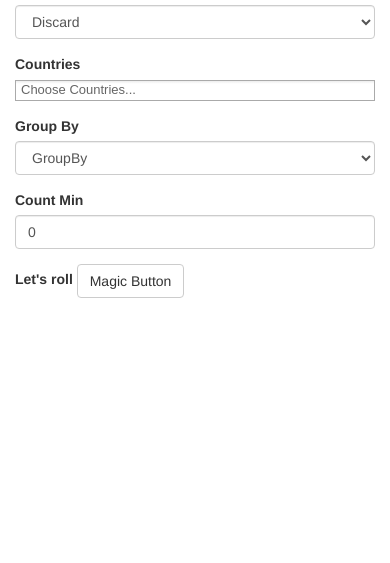
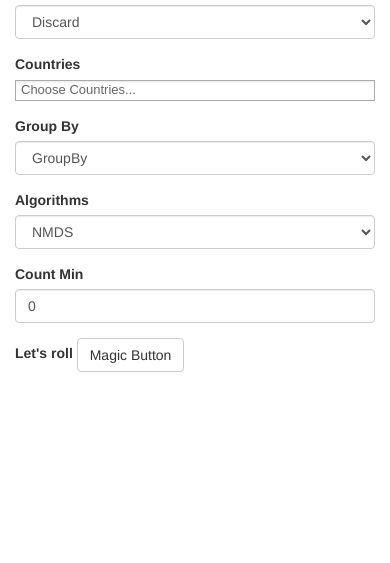
Before and after one commit to scotfu/iv, a Django app: page / in a window 390 px wide. Shown: the part 242-805 px from the top of the page. Run offline with Django 3.2, Linux system fonts and the light colour scheme; some libraries are stand-ins or nearby versions.

Commit message:
free choice of algorithms

```diff
--- a/web_api/records/views.py
+++ b/web_api/records/views.py
@@ -267,6 +267,7 @@ def kmeans(request):
         start_age = request.GET.get('start',1)
         end_age = request.GET.get('end',120)
         gender = request.GET.get('gender','0')
+        algorithm = request.GET.get('algorithm','0')
         page = request.GET.get('p',1)
         kwargs = {}
         if gender == 'Male':
@@ -282,7 +283,7 @@ def kmeans(request):
         if country != '0':
             kwargs['record__country__in'] = country.split(",")
         selected_points = set(request.GET.getlist("point"))
-    selected_points = [map(float,BitString.objects.filter(bit_string=point)[0].nmds.split(',')) for point in selected_points]
+    selected_points = [map(float,getattr(BitString.objects.filter(bit_string=point)[0],algorithm).split(',')) for point in selected_points]
     result = BitString.objects.filter(record__age__range=(start_age,end_age),**kwargs).annotate(num=Count('record'))
 
 #    print avg
@@ -298,7 +299,7 @@ def kmeans(request):
     except:
         response_data['p'] = 1
         object_list = records.page(1)
-    points = [map(float,r.nmds.split(',')) for r in object_list]
+    points = [map(float,getattr(r,algorithm).split(',')) for r in object_list]
     cluster_matrix,centroids = KMeans(points,centroids=selected_points)
     for i in range(len(selected_points)):
         response_data['data']['group'+ str(i)] = []
--- a/web_api/templates/index.html
+++ b/web_api/templates/index.html
@@ -251,12 +251,20 @@
         </select>
   </div>
 
- <div class="form-group col-md-2">
+ <div class="form-group col-md-1">
     <label for="Group By">Group By</label>
      <select id="groupby" class="form-control">
       <option value="none">GroupBy</option>
       <option value="gender">Gender</option>
       <option value="edu">Education</option>
+      </select>
+  </div>
+ <div class="form-group col-md-1">
+    <label for="Algorithms">Algorithms</label>
+     <select id="algorithms" class="form-control">
+      <option value="nmds">NMDS</option>
+      <option value="pca">PCA</option>
+      <option value="mds">MDS</option>
       </select>
   </div>
 
@@ -376,7 +384,7 @@ $("#filter_button").click(function(){
 
 
 $(".k-button").click(function(){
-
+      var algorithm = $("#algorithms").val();
       var ageStart = $("#age_start").val();
       var ageEnd = $("#age_end").val();
       var gender = $("#gender").val();
@@ -385,8 +393,7 @@ $(".k-button").click(function(){
       var page = 1;
       var group = $("#groupby").val();
       var min = $("#minimum").val();
-      var urlString = "start=" + ageStart + "&end=" + ageEnd + "&gender=" + gender + "&education="
-                      + education +  "&country=" + country + "&p=" + page;
+      var urlString = "start=" + ageStart + "&end=" + ageEnd + "&gender=" + gender + "&education="+ education +  "&country=" + country + "&p=" + page+"&algorithm="+algorithm;
       var location = "left2"
       $('#k-points tr').each(function() {
         urlString += "&point=" +$(this).find("td").html();
@@ -492,13 +499,15 @@ function addOne(d) {
 
 function getData(source, group, mincount) { //# groups,# points per group
   //console.log(source);
+                  var algorithm = $("#algorithms").val();
   if (group == "none") {  //no grouping
       var data = [{key: "# of same response",values: []}];
       var objList = source["data"]["bitstrings"];
 
+      console.log(algorithm);
       for (i = 0; i < objList.length; i++) {
         var origin = objList[i]["bitstring"]["origin"];
-        var str = objList[i]["bitstring"]["nmds"];
+        var str = objList[i]["bitstring"][algorithm];
         var s = parseInt(objList[i]["count"]);
         if (s >= mincount) {
            data[0].values.push({
@@ -521,7 +530,7 @@ function getData(source, group, mincount) { //# groups,# points per group
     for (i = 0; i < maleArray.length; i++) {
        var s = parseInt(maleArray[i]["count"]);
        var origin = maleArray[i]["bitstring"]["origin"];
-       var str = maleArray[i]["bitstring"]["nmds"];
+       var str = maleArray[i]["bitstring"][algorithm];
        if (s >= mincount) {
           data[0].values.push({
             x: parseFloat(str.split(",")[0]),
@@ -536,7 +545,7 @@ function getData(source, group, mincount) { //# groups,# points per group
     for (i = 0; i < feArray.length; i++) {
        var s = parseInt(feArray[i]["count"]);
        var origin = feArray[i]["bitstring"]["origin"];
-       var str = feArray[i]["bitstring"]["nmds"];
+       var str = feArray[i]["bitstring"][algorithm];
        if (s >= mincount) {
           data[1].values.push({
             x: parseFloat(str.split(",")[0]),
@@ -558,7 +567,7 @@ function getData(source, group, mincount) { //# groups,# points per group
     for (i = 0; i < e1.length; i++) {
        var s = parseInt(e1[i]["count"]);
        var origin = e1[i]["bitstring"]["origin"];
-       var str = e1[i]["bitstring"]["nmds"];
+       var str = e1[i]["bitstring"][algorithm];
        if (s >= mincount) {
          data[0].values.push({
             x: parseFloat(str.split(",")[0]),
@@ -572,7 +581,7 @@ function getData(source, group, mincount) { //# groups,# points per group
 
     for (i = 0; i < e2.length; i++) {
        var origin = e2[i]["bitstring"]["origin"];
-       var str = e2[i]["bitstring"]["nmds"];
+       var str = e2[i]["bitstring"][algorithm];
        var s = parseInt(e2[i]["count"]);
        if (s >= mincount) {
          data[1].values.push({
@@ -587,7 +596,7 @@ function getData(source, group, mincount) { //# groups,# points per group
     }
     for (i = 0; i < e3.length; i++) {
        var origin = e3[i]["bitstring"]["origin"];
-       var str = e3[i]["bitstring"]["nmds"];
+       var str = e3[i]["bitstring"][algorithm];
        var s = parseInt(e3[i]["count"]);
        if (s >= mincount) {
           data[2].values.push({
@@ -602,7 +611,7 @@ function getData(source, group, mincount) { //# groups,# points per group
     }
     for (i = 0; i < e4.length; i++) {
        var origin = e4[i]["bitstring"]["origin"];
-       var str = e4[i]["bitstring"]["nmds"];
+       var str = e4[i]["bitstring"][algorithm];
        var s = parseInt(e4[i]["count"]);
        if (s >= mincount) {
           data[3].values.push({
@@ -627,7 +636,7 @@ function getData(source, group, mincount) { //# groups,# points per group
     for (j = 0; j < group_data.length; j++) {
        var s = parseInt(group_data[j]["count"]);
        var origin = group_data[j]["bitstring"]["origin"];
-       var str = group_data[j]["bitstring"]["nmds"];
+       var str = group_data[j]["bitstring"][algorithm];
        if (s >= mincount) {
          values.push({
             x: parseFloat(str.split(",")[0]),
```
